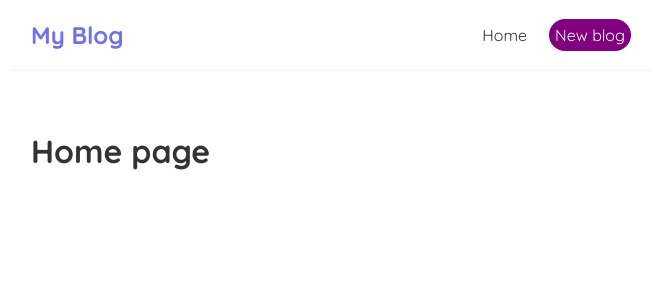
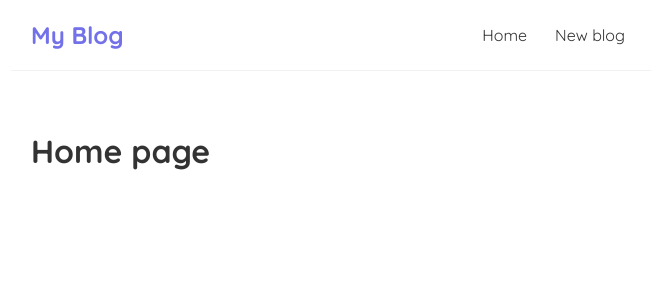
Before and after one commit to NehaSijaria/react-blog-app, a React (Create React App) app in the folder react-blog-app/: page / in a window 1280 px wide. Shown: the top 300 px of the page, without its empty margins (309-971 px from the left). Built offline with nearby package versions, Linux system fonts and the light colour scheme.

Commit message:
removed dynamic inline styles

```diff
--- a/react-blog-app/src/Navbar.js
+++ b/react-blog-app/src/Navbar.js
@@ -6,12 +6,7 @@
      <h1>My Blog</h1>
      <div className="links">
        <a href="/">Home</a>
-       <a href="/create" style={{
-         color: "white",
-         backgroundColor:"purple",
-         borderRadius:"50px"
-       }}
-       >New blog</a>
+       <a href="/create" >New blog</a>
      </div>
    </nav>
   )
```
